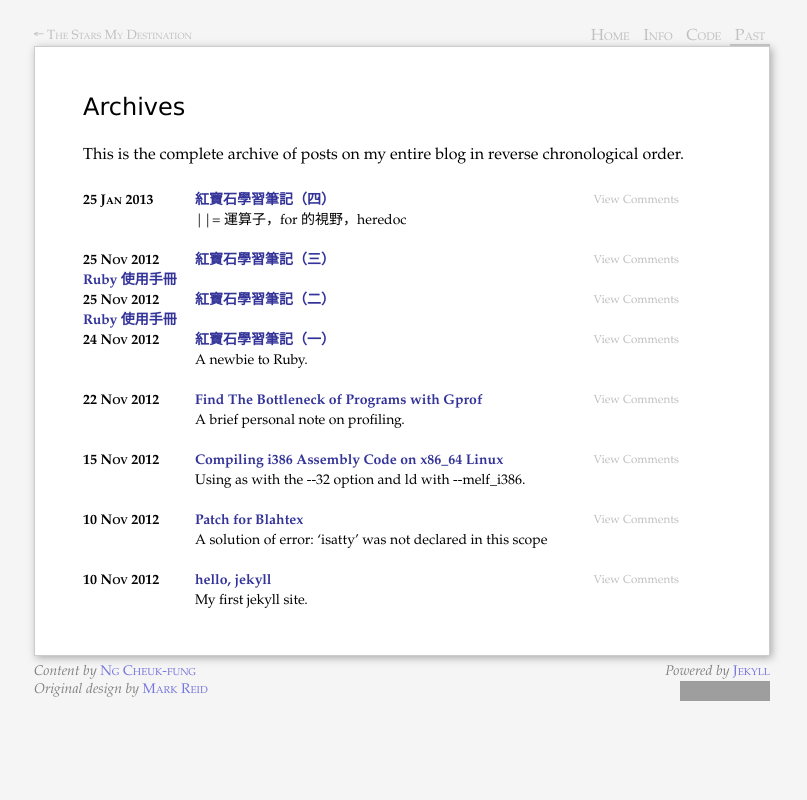
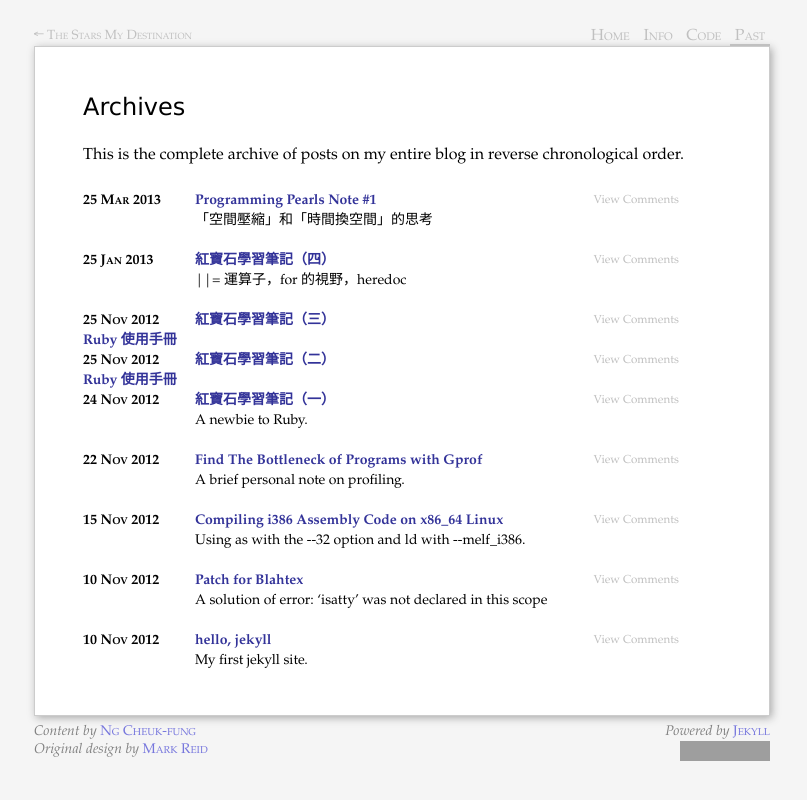
Before and after one commit to cheuk-fung/cheuk-fung.github.io, a Jekyll site: the page built from blog/past.markdown, in a window 1280 px wide. Shown: the top 800 px of the page, without its empty margins (238-1045 px from the left). Built offline with Jekyll 4.4.1, drawn with Linux system fonts in a browser that asks for light colours; Markdown is read by kramdown in place of the engine named in the settings; some of the changed lines change nothing that is shown; grey boxes are pictures that could not be loaded.

Commit message:
New post: Programming Pearls Note #1

```diff
--- /dev/null
+++ b/blog/_posts/2013-03-25-programming-pearls-note-1.markdown
@@ -0,0 +1,47 @@
+---
+layout: blog
+title: "Programming Pearls Note #1"
+location: NKU, China
+post: true
+
+excerpt: "「空間壓縮」和「時間換空間」的思考"
+---
+
+第一章描述的「很簡單」的問題就值得好好思考。問題大概是這樣的：
+
+> 給一個最多包含一千萬個小於一千萬且不重複的正整數的文件排序。最多只能使用 **1MB** 內存。
+
+顯然，**1MB** 內存是個很重要的限制條件，這直接决定了我們無法把所有數據讀入內存再使用諸如快速排序、合併排序等演算法處理，甚至使用一個整型来存儲一個數都覺得「奢侈」。這就是需要思考的地方。
+
+在 ACM-ICPC 的訓練中，遇到內存不夠用時，我們一般采用*位操作 (bitwise operation)* 解決。位操作的優點是可以大大的壓縮空間，並通常可以加速運行。但它的限制很多，如數據範圍小、數據集小、無重複數據等，這題是否也適用這种方法呢？書中給了解答，是的，這題滿足位操作的限制。唯一的麻煩是 1MB 的位圖只能表示大概 800 萬個整數，想要容下全部 1000 萬個數，我們需要把內存限制放寬到 **1.25MB**。書中沒有給出位操作的實現細節，而是留為了習題（習題 2）。我的實現如下（使用 C 語言）：
+
+{% highlight c %}
+#include <stdio.h>
+
+#define MAX_N	10000000
+#define SHIFT	5
+#define MASK	0x1F
+
+int bitmap[MAX_N / (1 << SHIFT)];
+
+void set(int x) { bitmap[x >> SHIFT] |= 1 << (x & MASK); }
+int test(int x) { return bitmap[x >> SHIFT] & (1 << (x & MASK)); }
+
+int main(int argc, char *argv[])
+{
+    int i;
+    while (~scanf("%d", &i)) {
+        set(i);
+    }
+
+    for (i = 0; i < MAX_N; i++) {
+        if (test(i)) {
+            printf("%d\n", i);
+        }
+    }
+
+    return 0;
+}
+{% endhighlight %}
+
+如果一定只能用 1MB 內存呢（習題 5）？受 1.3 節的「40 趟演算法」的啟發，我們可以設計「兩趟演算法」：使用前面的位操作演算法，第一趟排 \[0, 5,000,000) 範圍內的數，第二趟排 \[5,000,000，10,000,000) 範圍內的。`bitmap` 的大小減少了一半，佔用內存甚至少於 1MB ，不過運算時間翻倍了。這是典型的「時間換空間」的策略。
--- a/files/css/screen.css
+++ b/files/css/screen.css
@@ -14,7 +14,7 @@ body,div,dl,dt,dd,ul,ol,li,h1,h2,h3,h4,h5,h6,pre,form,fieldset,p,blockquote,th,t
 /* @end */
 
 body {
-	font-family: Palatino, georgia, "times new roman", serif;
+	font-family: Palatino, georgia, "times new roman", sans-serif;
 	background-color: whitesmoke;
 	background-position: center -18em;
 	background-repeat: repeat-x;
@@ -540,8 +540,8 @@ img.maruku-png { }
 	-webkit-box-shadow: 0 0 0 #ccc;
 	-moz-box-shadow: 0 0 0 #ccc;
 }
-.gist .gist-file .gist-data .line_numbers {
-    font-size: 0.75em;
-    line-height: 1.5em;
+.gist .gist-file .gist-data .line-numbers {
+	font-size: 0.75em;
+	line-height: 1.5em;
 }
 /* @end */
```
